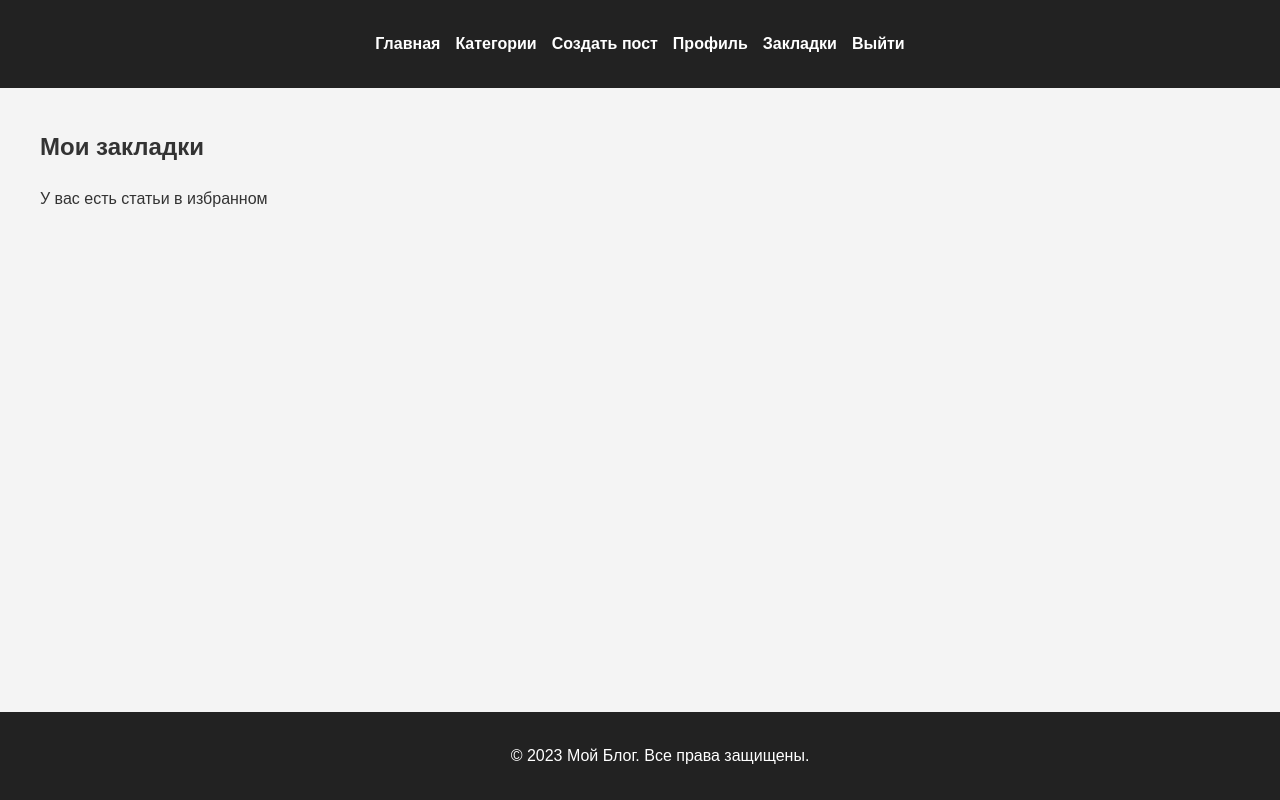
After one commit to jumakadyr/todo_project, a Django app: page /blog/bookmark/ in a window 1280 px wide. The commit adds this page. Run offline with Django 5.2, Linux system fonts and the light colour scheme; the visitor is signed in with stand-in values (Sample User, id 1); data comes from the database, SQL or seed files in the repository; data that the repository does not hold is empty.

Commit message:
mini project

```diff
--- a/blog/urls.py
+++ b/blog/urls.py
@@ -19,7 +19,9 @@ urlpatterns = [
     path('coments/<int:pk>/delete',comment.delete_comment, name='delete-comment'),
 
     path('posts/<int:pk>/like',like_dislike.toggle_like, name='toggle-like'),
-    path('posts/<int:pk>/dislike',like_dislike.toggle_dislike, name='toggle_dislike'),
-    path('posts/<int:pk>/bookmark', bookmark.toggle_bookmark, name='toggle_bookmark'),
+    path('posts/<int:pk>/dislike',like_dislike.toggle_dislike, name='toggle-dislike'),
+    path('bookmark/', bookmark.bookmark_list, name='bookmark-list'),
+    path('bookmarks/<int:pk>/delete', bookmark.bookmark_delete, name='bookmark-delete'),
+    path('posts/<int:pk>/bookmark', bookmark.toggle_bookmark, name='toggle-bookmark'),
 
 ]
--- a/blog/views/bookmark.py
+++ b/blog/views/bookmark.py
@@ -1,8 +1,21 @@
-from django.http import JsonResponse
-from django.shortcuts import  get_object_or_404
+from django.shortcuts import get_object_or_404, redirect, render
 from django.contrib.auth.decorators import login_required
+from account.models import User
+from blog.models import Post
 
-from blog.models import Post
+
+@login_required
+def bookmark_list(request):
+    bookmarks = User.objects.get(pk=request.user.pk).bookmarks.all()
+    return render(request, 'blog/bookmark.html', {'bookmarks': bookmarks})
+
+@login_required
+def bookmark_delete(request, pk):
+    post = get_object_or_404(Post, pk=pk)
+    post.bookmarks.remove(request.user)
+    return redirect('blog:bookmark-list')
+
+
 @login_required
 def toggle_bookmark(request, pk):
     post = get_object_or_404(Post, pk=pk)
@@ -10,11 +23,4 @@ def toggle_bookmark(request, pk):
         post.bookmarks.remove(request.user)
     else:
         post.bookmarks.add(request.user)
-        bookmarked = True
-        context ={
-            'bookmarked': bookmarked,
-            'bookmarked_count': post.bookmarks.count(),
-        }
-
-
-    return JsonResponse(context)
+    return redirect('blog:post-detail', pk=post.pk)
--- a/blog/views/home.py
+++ b/blog/views/home.py
@@ -4,7 +4,7 @@ from django.db.models import Q
 from blog.forms import Post, Category
 
 @login_required
-def     home(request):
+def home(request):
     query = request.GET.get('q', '')
     sort_by = request.GET.get('sort', '-updated_at')
 
--- a/blog/views/post.py
+++ b/blog/views/post.py
@@ -1,3 +1,5 @@
+import os
+
 from django.shortcuts import render, get_object_or_404,redirect
 from django.contrib.auth.decorators import login_required
 
@@ -36,7 +38,7 @@ def post_create(request):
             post.owner = request.user
             post.save()
             form.save_m2m()
-            return redirect('post_detail',pk=post.pk)
+            return redirect('blog:post-detail',pk=post.pk)
     else:
         form = CreatePostForm()
     return render(request,'blog/post_create.html',{'form':form})
--- a/config/settings.py
+++ b/config/settings.py
@@ -11,6 +11,8 @@ https://docs.djangoproject.com/en/5.1/ref/settings/
 """
 
 from pathlib import Path
+
+from django.conf.global_settings import MEDIA_URL
 
 # Build paths inside the project like this: BASE_DIR / 'subdir'.
 BASE_DIR = Path(__file__).resolve().parent.parent
@@ -130,6 +132,10 @@ STATIC_URL = 'static/'
 STATIC_ROOT = BASE_DIR / 'staticfiles'
 STATICFILES_DIRS = [BASE_DIR / 'static']
 
+
+MEDIA_URL = '/media/'
+MEDIA_ROOT = BASE_DIR / 'media'
+
 # Default primary key field type
 # https://docs.djangoproject.com/en/5.1/ref/settings/#default-auto-field
 
--- a/config/urls.py
+++ b/config/urls.py
@@ -1,4 +1,6 @@
 from django.contrib import admin
+from django.conf import settings
+from django.conf.urls.static import static
 from django.urls import path, include
 from blog.views.home import home
 
@@ -12,3 +14,8 @@ urlpatterns = [
     path('accounts/', include('account.urls', namespace="account")),
     path('blog/', include('blog.urls', namespace='blog'))
 ]
+
+
+if settings.DEBUG:
+    urlpatterns += static(settings.STATIC_URL, document_root=settings.STATIC_ROOT)
+    urlpatterns += static(settings.MEDIA_URL, document_root=settings.MEDIA_ROOT)
--- a/static/css/styles.css
+++ b/static/css/styles.css
@@ -1,66 +1,87 @@
+/* Основные стили */
 body {
     font-family: Arial, sans-serif;
     margin: 0;
     padding: 0;
     background-color: #f4f4f4;
     color: #333;
+    line-height: 1.6;
 }
 
+/* Заголовок */
 header {
-    background-color: #333;
+    background-color: #222;
     color: #fff;
-    padding: 10px 20px;
+    padding: 15px 20px;
+    text-align: center;
 }
 
 nav ul {
-    list-style-type: none;
-    margin: 0;
+    list-style: none;
     padding: 0;
-}
-
-nav ul li {
-    display: inline;
-    margin-right: 10px;
+    display: flex;
+    justify-content: center;
+    gap: 15px;
 }
 
 nav ul li a {
     color: #fff;
     text-decoration: none;
+    font-weight: bold;
+    transition: color 0.3s;
 }
 
+nav ul li a:hover {
+    color: #008CBA;
+}
+
+/* Основной контент */
 main {
     padding: 20px;
+    max-width: 1200px;
+    margin: auto;
 }
 
+/* Футер */
 footer {
-    background-color: #333;
+    background-color: #222;
     color: #fff;
     text-align: center;
-    padding: 10px 20px;
+    padding: 15px 20px;
     position: fixed;
     bottom: 0;
     width: 100%;
 }
 
+/* Категории */
 .categories ul {
-    list-style-type: none;
+    list-style: none;
     padding: 0;
-}
-
-.categories ul li {
-    margin-bottom: 10px;
 }
 
 .categories ul li a {
     text-decoration: none;
     color: #333;
+    font-weight: bold;
+    transition: color 0.3s;
 }
 
+.categories ul li a:hover {
+    color: #008CBA;
+}
+
+/* Последние посты */
 .latest-posts article {
     background-color: #fff;
-    padding: 15px;
+    padding: 20px;
     margin-bottom: 20px;
     box-shadow: 0 0 10px rgba(0, 0, 0, 0.1);
+    border-radius: 8px;
+    transition: transform 0.3s;
+}
+
+.latest-posts article:hover {
+    transform: scale(1.02);
 }
 
 .latest-posts article h3 {
--- a/templates/base.html
+++ b/templates/base.html
@@ -14,9 +14,11 @@
             {% if user.is_authenticated %}
             <li><a href="{% url 'home' %}">Главная</a></li>
             <li><a href="{% url 'blog:category-list' %}">Категории</a></li>
+            <li><a href="{% url 'blog:post-create' %}">Создать пост</a></li>
+
+
             <li><a href="{% url 'account:profile' %}">Профиль</a></li>
-
-            <li><a href="#">Закладки</a></li>
+            <li><a href="{% url 'blog:bookmark-list' %}">Закладки</a></li>
 
             <li><a href="{% url 'account:logout' %}">Выйти</a></li>
             {% else %}
--- /dev/null
+++ b/templates/blog/bookmark.html
@@ -0,0 +1,22 @@
+{% extends 'base.html' %}
+
+{% block title %}Мои Закладки{% endblock title %}
+{% block content %}
+<h2>Мои закладки</h2>
+{% if bookmarks %}
+<ul>
+    {% for post in bookmarks %}
+    <li>
+        <a href="{% url 'blog:post-detail' post.pk %}">{{ post.title }}</a>
+        <p>{{ post.description }}</p>
+
+        <a style="color: red" href="{% url 'blog:bookmark-delete' post.id %}">Удалить</a>
+        <br>
+        <br>
+    </li>
+    {% endfor %}
+</ul>
+{% else %}
+<p>У вас есть статьи в избранном</p>
+{% endif %}
+{% endblock content %}
--- a/templates/blog/category_list.html
+++ b/templates/blog/category_list.html
@@ -1,5 +1,5 @@
 {% extends 'base.html' %}
-{% block title %} Rатегорий {% endblock title %}
+{% block title %} Kатегорий {% endblock title %}
 {% block content %}
 <section class="categories">
     <h2>Все категории</h2>
--- a/templates/blog/post_list.html
+++ b/templates/blog/post_list.html
@@ -1,4 +1,4 @@
-{% extends 'base.html %}
+{% extends 'base.html' %}
 {% block title %} Все статьи {% endblock title %}
 {% block content %}
 <section class="latest-posts">
@@ -7,7 +7,7 @@
     <article>
         <h3><a href="{% url 'blog:post-detail' post.pk %}"> {{ post.title }}</a></h3>
         <p>{{ post.description }}</p>
-        <p class="post-date"> Опубликовано: {{ post.created_at|date: 'd M Y'}}</p>
+        <p class="post-date"> Опубликовано: {{ post.created_at|date:'d M Y'}}</p>
 
     </article>
     {% empty %}
```
Also changed, not shown: other parts of static/css/styles.css (+32 -31 lines), blog/models.py (+10 -0 lines), blog/views/like_dislike.py (+7 -16 lines), templates/blog/index.html (+5 -5 lines), templates/blog/post_detail.html (+33 -4 lines), posts/Sololearn__Learn_to_Code.jpeg (deleted), 1 other file.
